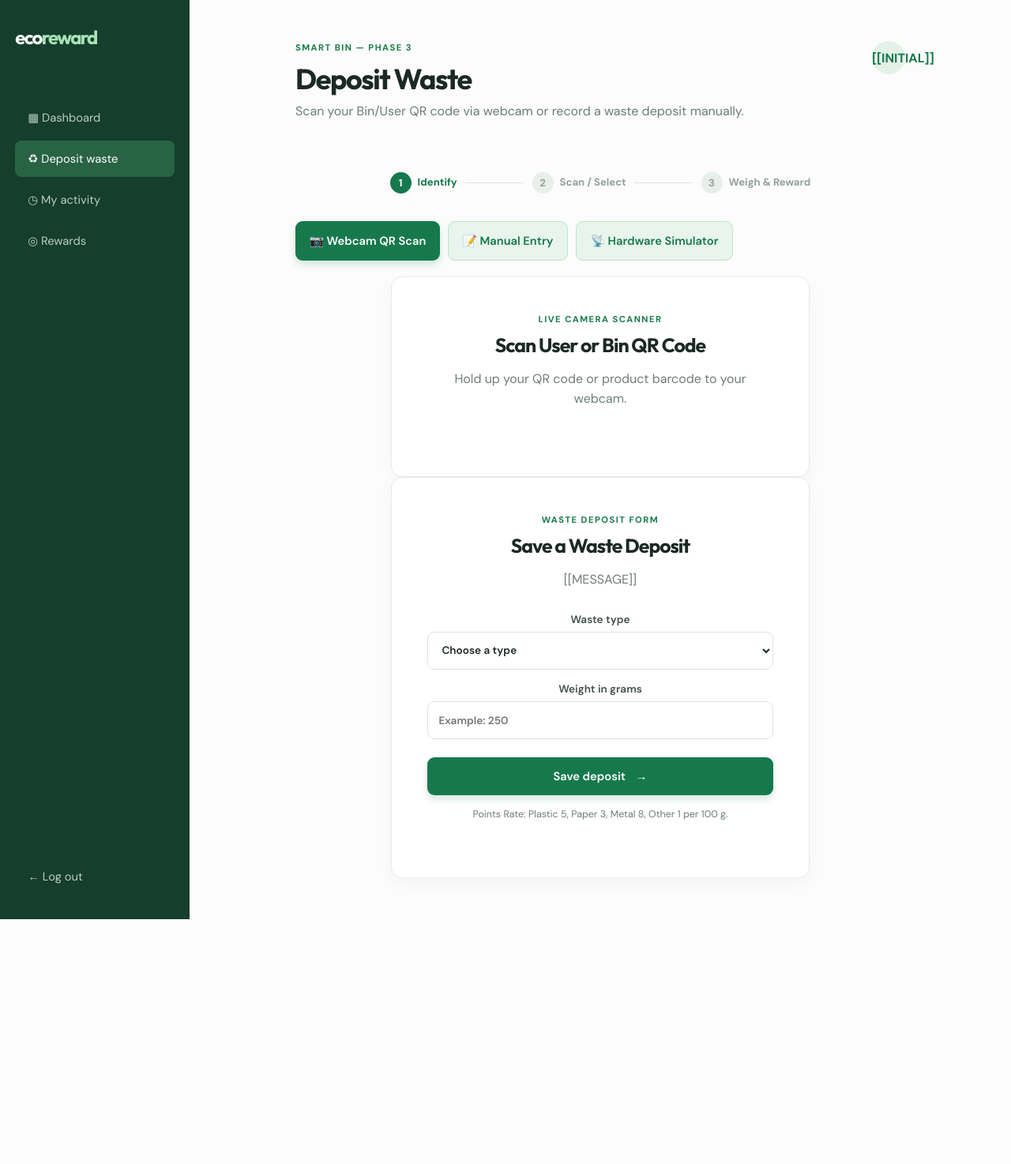
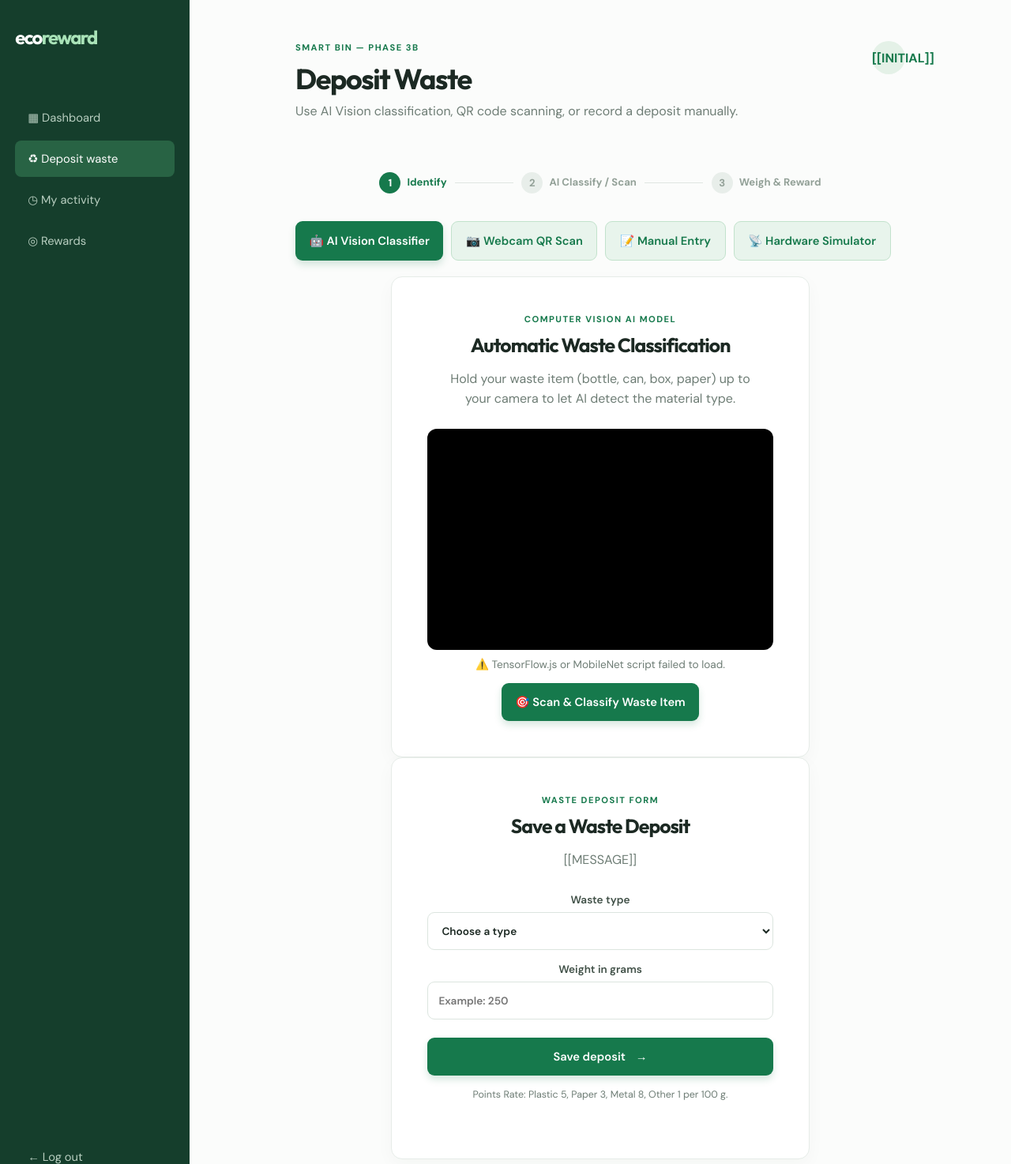
Before and after one commit to Jithesh-26/EcoWaste, a Python web app: template templates/deposit.html in a window 1280 px wide. Shown: the top 1474 px of the page at 79% size. Before the commit the page ends 1164 px from the top, so only its background shows below. Run offline with Jinja, Linux system fonts and the light colour scheme; the template is opened without the code that fills it, so the values that code supplies are empty.

Commit message:
Phase 3B: Added AI / ML Computer Vision waste classifier using TensorFlow.js & MobileNet with automatic category pre-filling

```diff
--- a/static/js/main.js
+++ b/static/js/main.js
@@ -1,6 +1,8 @@
-// EcoReward Phase 3: Interactive QR Scanner, Points Estimator, & Hardware Simulator
+// EcoReward Phase 3B: Interactive AI Vision Classifier, QR Scanner, Points Estimator, & Hardware Simulator
 
 let html5QrCode = null;
+let mobilenetModel = null;
+let aiVideoStream = null;
 
 const RATES = {
   "Plastic": 5,
@@ -13,8 +15,125 @@ document.addEventListener("DOMContentLoaded", () => {
   if (document.getElementById("qr-reader")) {
     initQrScanner();
   }
+  if (document.getElementById("ai-video")) {
+    initAiClassifier();
+  }
 });
 
+/* ----------------------------------------------------
+   1. AI VISION CLASSIFIER (TensorFlow.js + MobileNet)
+---------------------------------------------------- */
+async function initAiClassifier() {
+  const statusDiv = document.getElementById("ai-model-status");
+  const classifyBtn = document.getElementById("btn-classify");
+
+  try {
+    if (typeof mobilenet !== "undefined") {
+      mobilenetModel = await mobilenet.load();
+      if (statusDiv) statusDiv.innerHTML = `✅ AI MobileNet Vision Model Ready!`;
+      if (classifyBtn) classifyBtn.disabled = false;
+      setupAiWebcam();
+    } else {
+      if (statusDiv) statusDiv.innerHTML = `⚠️ TensorFlow.js or MobileNet script failed to load.`;
+    }
+  } catch (err) {
+    console.error("AI Model Loading Error:", err);
+    if (statusDiv) statusDiv.innerHTML = `⚠️ AI Model Initialization Error: ${err.message || err}`;
+  }
+}
+
+async function setupAiWebcam() {
+  const videoElem = document.getElementById("ai-video");
+  if (!videoElem) return;
+
+  try {
+    aiVideoStream = await navigator.mediaDevices.getUserMedia({
+      video: { facingMode: "environment", width: { ideal: 640 }, height: { ideal: 480 } },
+      audio: false
+    });
+    videoElem.srcObject = aiVideoStream;
+  } catch (err) {
+    console.warn("AI Webcam access denied or unavailable:", err);
+    const statusDiv = document.getElementById("ai-model-status");
+    if (statusDiv) statusDiv.innerHTML = `⚠️ Camera access denied or unavailable.`;
+  }
+}
+
+async function classifyCurrentFrame() {
+  const videoElem = document.getElementById("ai-video");
+  const badge = document.getElementById("ai-result-badge");
+  const nameDiv = document.getElementById("ai-detected-name");
+  const categoryDiv = document.getElementById("ai-category-matched");
+  const classifyBtn = document.getElementById("btn-classify");
+
+  if (!mobilenetModel || !videoElem) return;
+
+  if (classifyBtn) classifyBtn.innerHTML = `⏳ Analyzing Image Frame...`;
+
+  try {
+    const predictions = await mobilenetModel.classify(videoElem);
+    if (classifyBtn) classifyBtn.innerHTML = `🎯 Scan & Classify Waste Item`;
+
+    if (predictions && predictions.length > 0) {
+      const topPred = predictions[0];
+      const detectedName = topPred.className.split(",")[0].trim();
+      const confidence = Math.round(topPred.probability * 100);
+      const matchedCategory = mapPredictionToCategory(topPred.className.toLowerCase());
+
+      if (badge) badge.style.display = "block";
+      if (nameDiv) nameDiv.innerHTML = `Item Detected: <strong>${escapeHtml(detectedName)}</strong> (${confidence}% confidence)`;
+      if (categoryDiv) categoryDiv.innerHTML = `Auto-Matched Category: <strong style="color:#16794c;">${matchedCategory}</strong> (${RATES[matchedCategory]} pts / 100g)`;
+
+      // Auto-prefill category form and advance step indicator
+      prefillForm(matchedCategory, parseInt(document.getElementById("weightInput")?.value || "250", 10));
+
+      const step1 = document.getElementById("step-1");
+      const step2 = document.getElementById("step-2");
+      if (step1 && step2) {
+        step1.classList.remove("active");
+        step2.classList.add("active");
+      }
+    }
+  } catch (err) {
+    console.error("Frame classification error:", err);
+    if (classifyBtn) classifyBtn.innerHTML = `🎯 Scan & Classify Waste Item`;
+  }
+}
+
+function mapPredictionToCategory(label) {
+  label = label.toLowerCase();
+
+  // Plastic keywords
+  if (label.includes("bottle") || label.includes("water bottle") || label.includes("pop bottle") ||
+      label.includes("plastic") || label.includes("container") || label.includes("bucket") ||
+      label.includes("tub") || label.includes("cup") || label.includes("beaker") ||
+      label.includes("lotion") || label.includes("sunscreen") || label.includes("shampoo")) {
+    return "Plastic";
+  }
+
+  // Metal keywords
+  if (label.includes("can") || label.includes("tin") || label.includes("beer") ||
+      label.includes("metal") || label.includes("aluminum") || label.includes("brass") ||
+      label.includes("kettle") || label.includes("pan") || label.includes("pot") ||
+      label.includes("corkscrew") || label.includes("hammer") || label.includes("nail")) {
+    return "Metal";
+  }
+
+  // Paper keywords
+  if (label.includes("paper") || label.includes("carton") || label.includes("cardboard") ||
+      label.includes("box") || label.includes("envelope") || label.includes("book") ||
+      label.includes("journal") || label.includes("notebook") || label.includes("newspaper") ||
+      label.includes("tissue") || label.includes("towel") || label.includes("packet")) {
+    return "Paper";
+  }
+
+  return "Other";
+}
+
+
+/* ----------------------------------------------------
+   2. QR CODE SCANNER (HTML5 QR CODE)
+---------------------------------------------------- */
 function initQrScanner() {
   const qrRegion = document.getElementById("qr-reader");
   if (!qrRegion || typeof Html5Qrcode === "undefined") return;
@@ -28,7 +147,7 @@ function initQrScanner() {
     onQrCodeSuccess,
     onQrCodeError
   ).catch(err => {
-    console.log("Webcam access error or camera not found:", err);
+    console.log("Webcam QR access error or camera not found:", err);
     qrRegion.innerHTML = `<p style="padding: 20px; color: #888; text-align: center;">Webcam unavailable or permission denied.<br>Use Manual Entry or Hardware Simulator below.</p>`;
   });
 }
@@ -40,7 +159,6 @@ function onQrCodeSuccess(decodedText, decodedResult) {
     resultBox.innerHTML = `✅ Scanned QR / Barcode: <strong>${escapeHtml(decodedText)}</strong>`;
   }
 
-  // Advance progress steps
   const step1 = document.getElementById("step-1");
   const step2 = document.getElementById("step-2");
   if (step1 && step2) {
@@ -48,7 +166,6 @@ function onQrCodeSuccess(decodedText, decodedResult) {
     step2.classList.add("active");
   }
 
-  // If QR contains a waste type hint (e.g. "PLASTIC:250"), prefill form
   if (decodedText.toUpperCase().includes("PLASTIC")) prefillForm("Plastic", 250);
   else if (decodedText.toUpperCase().includes("PAPER")) prefillForm("Paper", 300);
   else if (decodedText.toUpperCase().includes("METAL")) prefillForm("Metal", 150);
@@ -58,31 +175,39 @@ function onQrCodeError(errorMessage) {
   // Ignore minor frame read failures
 }
 
+
+/* ----------------------------------------------------
+   3. TAB MODE SWITCHER & FORM PREFILL
+---------------------------------------------------- */
+function switchMode(mode) {
+  const aiSec = document.getElementById("ai-section");
+  const qrSec = document.getElementById("qr-section");
+  const formSec = document.getElementById("form-section");
+  const sensorSec = document.getElementById("sensor-section");
+
+  const tabAi = document.getElementById("tab-ai");
+  const tabQr = document.getElementById("tab-qr");
+  const tabManual = document.getElementById("tab-manual");
+  const tabSensor = document.getElementById("tab-sensor");
+
+  if (aiSec) aiSec.style.display = (mode === "ai") ? "block" : "none";
+  if (qrSec) qrSec.style.display = (mode === "qr") ? "block" : "none";
+  if (formSec) formSec.style.display = (mode === "sensor") ? "none" : "block";
+  if (sensorSec) sensorSec.style.display = (mode === "sensor") ? "block" : "none";
+
+  [tabAi, tabQr, tabManual, tabSensor].forEach(btn => btn && btn.classList.add("secondary"));
+  if (mode === "ai" && tabAi) tabAi.classList.remove("secondary");
+  if (mode === "qr" && tabQr) tabQr.classList.remove("secondary");
+  if (mode === "manual" && tabManual) tabManual.classList.remove("secondary");
+  if (mode === "sensor" && tabSensor) tabSensor.classList.remove("secondary");
+}
+
 function prefillForm(category, weight) {
   const catSel = document.getElementById("categorySelect");
   const wtInp = document.getElementById("weightInput");
   if (catSel) catSel.value = category;
-  if (wtInp) wtInp.value = weight;
+  if (wtInp && (!wtInp.value || wtInp.value === "0")) wtInp.value = weight;
   calculatePointsPreview();
-}
-
-function switchMode(mode) {
-  const qrSec = document.getElementById("qr-section");
-  const formSec = document.getElementById("form-section");
-  const sensorSec = document.getElementById("sensor-section");
-
-  const tabQr = document.getElementById("tab-qr");
-  const tabManual = document.getElementById("tab-manual");
-  const tabSensor = document.getElementById("tab-sensor");
-
-  if (qrSec) qrSec.style.display = (mode === "qr") ? "block" : "none";
-  if (formSec) formSec.style.display = (mode === "sensor") ? "none" : "block";
-  if (sensorSec) sensorSec.style.display = (mode === "sensor") ? "block" : "none";
-
-  [tabQr, tabManual, tabSensor].forEach(btn => btn && btn.classList.add("secondary"));
-  if (mode === "qr" && tabQr) tabQr.classList.remove("secondary");
-  if (mode === "manual" && tabManual) tabManual.classList.remove("secondary");
-  if (mode === "sensor" && tabSensor) tabSensor.classList.remove("secondary");
 }
 
 function calculatePointsPreview() {
@@ -100,6 +225,10 @@ function calculatePointsPreview() {
   }
 }
 
+
+/* ----------------------------------------------------
+   4. HARDWARE SIMULATOR & REST API
+---------------------------------------------------- */
 async function simulateSensor(weight, category) {
   const statusDiv = document.getElementById("sensor-status");
   if (statusDiv) statusDiv.innerHTML = `⏳ Sending HTTP POST request from simulated load cell...`;
--- a/templates/deposit.html
+++ b/templates/deposit.html
@@ -2,6 +2,9 @@
 {% block title %}Deposit Waste | EcoReward{% endblock %}
 {% block content %}
 <script src="https://unpkg.com/html5-qrcode" type="text/javascript"></script>
+<script src="https://cdn.jsdelivr.net/npm/@tensorflow/tfjs"></script>
+<script src="https://cdn.jsdelivr.net/npm/@tensorflow-models/mobilenet"></script>
+
 <div class="app-shell">
   <aside class="sidebar">
     <a class="logo" href="/dashboard">eco<span>reward</span></a>
@@ -16,9 +19,9 @@
   <main class="content deposit-page">
     <header>
       <div>
-        <p class="eyebrow green">SMART BIN — PHASE 3</p>
+        <p class="eyebrow green">SMART BIN — PHASE 3B</p>
         <h1>Deposit Waste</h1>
-        <p class="muted">Scan your Bin/User QR code via webcam or record a waste deposit manually.</p>
+        <p class="muted">Use AI Vision classification, QR code scanning, or record a deposit manually.</p>
       </div>
       <a class="profile" href="#">[[INITIAL]]</a>
     </header>
@@ -26,20 +29,43 @@
     <section class="steps">
       <div class="step active" id="step-1"><span>1</span><p>Identify</p></div>
       <i></i>
-      <div class="step" id="step-2"><span>2</span><p>Scan / Select</p></div>
+      <div class="step" id="step-2"><span>2</span><p>AI Classify / Scan</p></div>
       <i></i>
       <div class="step" id="step-3"><span>3</span><p>Weigh & Reward</p></div>
     </section>
 
     <!-- Mode Selector Tabs -->
-    <div class="mode-tabs" style="display: flex; gap: 10px; margin-bottom: 20px;">
-      <button class="button tab-btn active" id="tab-qr" onclick="switchMode('qr')">📷 Webcam QR Scan</button>
+    <div class="mode-tabs" style="display: flex; gap: 10px; margin-bottom: 20px; flex-wrap: wrap;">
+      <button class="button tab-btn active" id="tab-ai" onclick="switchMode('ai')">🤖 AI Vision Classifier</button>
+      <button class="button tab-btn secondary" id="tab-qr" onclick="switchMode('qr')">📷 Webcam QR Scan</button>
       <button class="button tab-btn secondary" id="tab-manual" onclick="switchMode('manual')">📝 Manual Entry</button>
       <button class="button tab-btn secondary" id="tab-sensor" onclick="switchMode('sensor')">📡 Hardware Simulator</button>
     </div>
 
+    <!-- AI Vision Classifier Section -->
+    <section class="deposit-card" id="ai-section">
+      <p class="eyebrow green">COMPUTER VISION AI MODEL</p>
+      <h2>Automatic Waste Classification</h2>
+      <p class="muted">Hold your waste item (bottle, can, box, paper) up to your camera to let AI detect the material type.</p>
+
+      <div style="position: relative; width: 100%; max-width: 480px; margin: 15px auto;">
+        <video id="ai-video" autoplay playsinline muted style="width: 100%; height: 280px; object-fit: cover; border-radius: 12px; background: #000; display: block;"></video>
+        <div id="ai-model-status" style="margin-top: 10px; font-size: 0.85rem; color: #6e7d75;">⏳ Loading TensorFlow MobileNet AI Model...</div>
+      </div>
+
+      <div style="margin-top: 15px;">
+        <button class="button" id="btn-classify" onclick="classifyCurrentFrame()" disabled>🎯 Scan & Classify Waste Item</button>
+      </div>
+
+      <div id="ai-result-badge" style="display: none; margin-top: 15px; padding: 14px; border-radius: 10px; background: #edf8f0; border: 1px solid #bce4c7; text-align: left;">
+        <div style="font-size: 0.82rem; color: #16794c; font-weight: 700; text-transform: uppercase;">AI Detection Result</div>
+        <div id="ai-detected-name" style="font-size: 1.1rem; font-weight: 700; color: #1c2923; margin: 4px 0;">Item: Water bottle</div>
+        <div id="ai-category-matched" style="font-size: 0.92rem; color: #16794c; font-weight: 600;">Matched Category: Plastic (5 pts / 100g)</div>
+      </div>
+    </section>
+
     <!-- QR Scanner Viewport Section -->
-    <section class="deposit-card" id="qr-section">
+    <section class="deposit-card" id="qr-section" style="display: none;">
       <p class="eyebrow green">LIVE CAMERA SCANNER</p>
       <h2>Scan User or Bin QR Code</h2>
       <p class="muted">Hold up your QR code or product barcode to your webcam.</p>
```
Also changed, not shown: app.py (+22 -0 lines), ecoreward.db.
